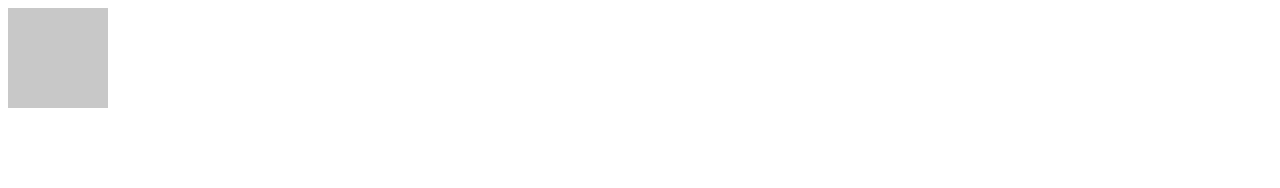
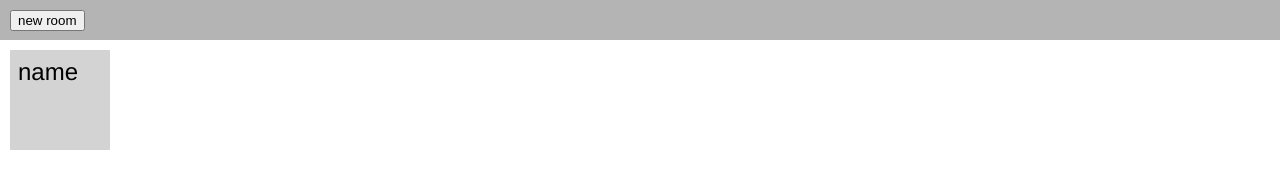
Before and after one commit to INOVA-Technology/Conquest, a plain HTML site: page map editor/index.html in a window 1280 px wide. Drawn offline with nearby package versions, Linux system fonts and the light colour scheme.

Commit message:
room name field and new button in map editor

```diff
--- a/map editor/css/style.css
+++ b/map editor/css/style.css
@@ -3,8 +3,30 @@ html, body, .container {
 	height: 100%;
 }
 
+body {
+	margin: 0;
+}
+
+header {
+	background-color: rgb(180, 180, 180);
+	height: 40px;
+}
+
+header button {
+	margin: 10px;
+}
+
 .draggable {
+	margin: 10px;
 	width: 100px;
 	height: 100px;
-	background-color: rgb(200, 200, 200);
+	background-color: rgba(200, 200, 200, .8);
+	font-family: 'helvetica neue';
+	font-size: 12px;
 }
+
+.draggable h1 {
+	padding: 8px;
+	margin: 0;
+	font-weight: 200;
+}
--- a/map editor/index.html
+++ b/map editor/index.html
@@ -6,13 +6,19 @@
 	<link rel="stylesheet" href="css/style.css">
 </head>
 <body>
+	<header>
+		<button class="add-room">new room</button>
+	</header>
 
 	<div class="container">
 
-		<div class="draggable"></div>
+		<div class="draggable">
+			<h1 class="name" contenteditable>name</h1>
+		</div>
 
 	</div>
 
+<script src="http://ajax.googleapis.com/ajax/libs/jquery/2.1.1/jquery.min.js"></script>
 <script src="js/interact.js"></script>
 <script src="js/drag.js"></script>
 </body>
--- a/map editor/js/drag.js
+++ b/map editor/js/drag.js
@@ -1,7 +1,7 @@
 var x = y = 0
 
 interact(".draggable").draggable({
-	onmove: function (event) {
+	onmove: function(event) {
 		x += event.dx;
 		y += event.dy;
 
@@ -10,8 +10,12 @@ interact(".draggable").draggable({
 			'translate(' + x + 'px, ' + y + 'px)';
 	}
 })
-.inertia(true)
 .restrict({
     drag: "parent",
     endOnly: true
 });
+
+$('.add-room').on('click', function(event) {
+	var e = '<div class="draggable"><h1 class="name" contenteditable>name</h1></div>';
+	$('.container').append(e);
+});
```
